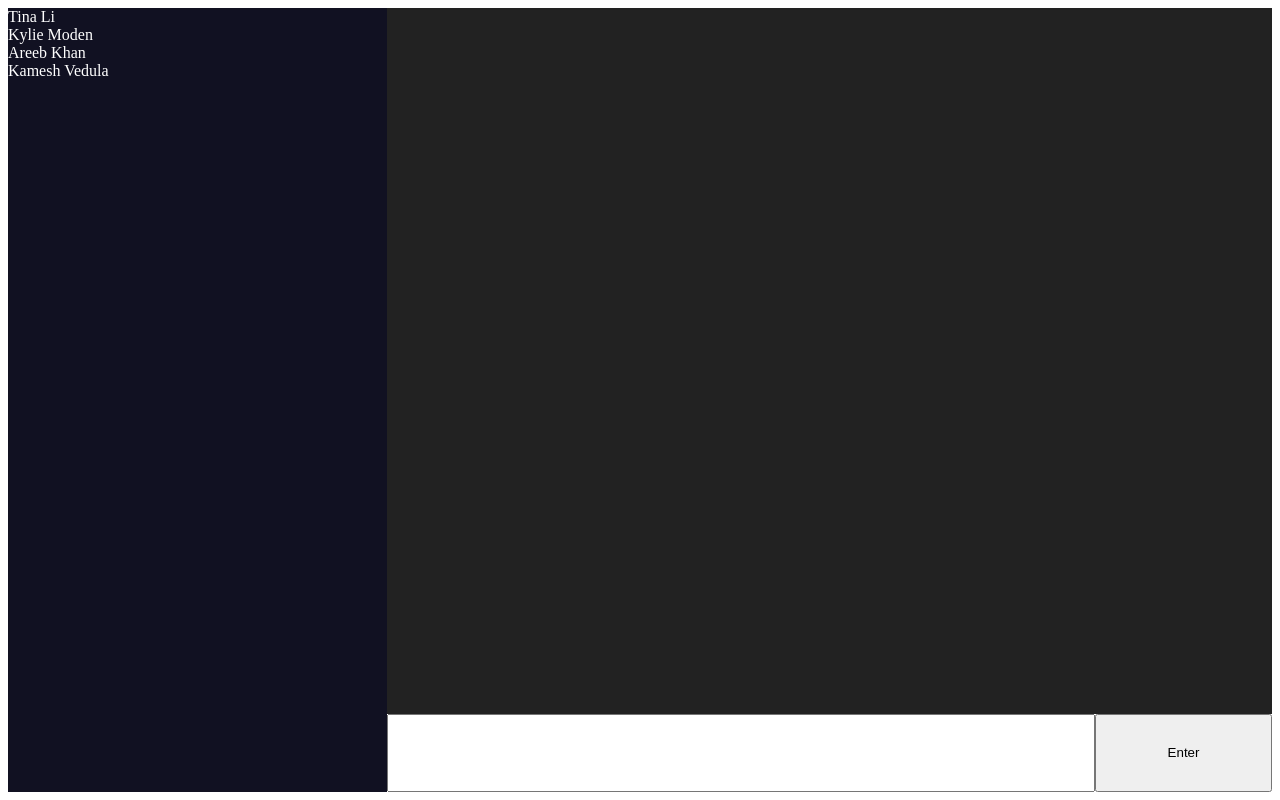
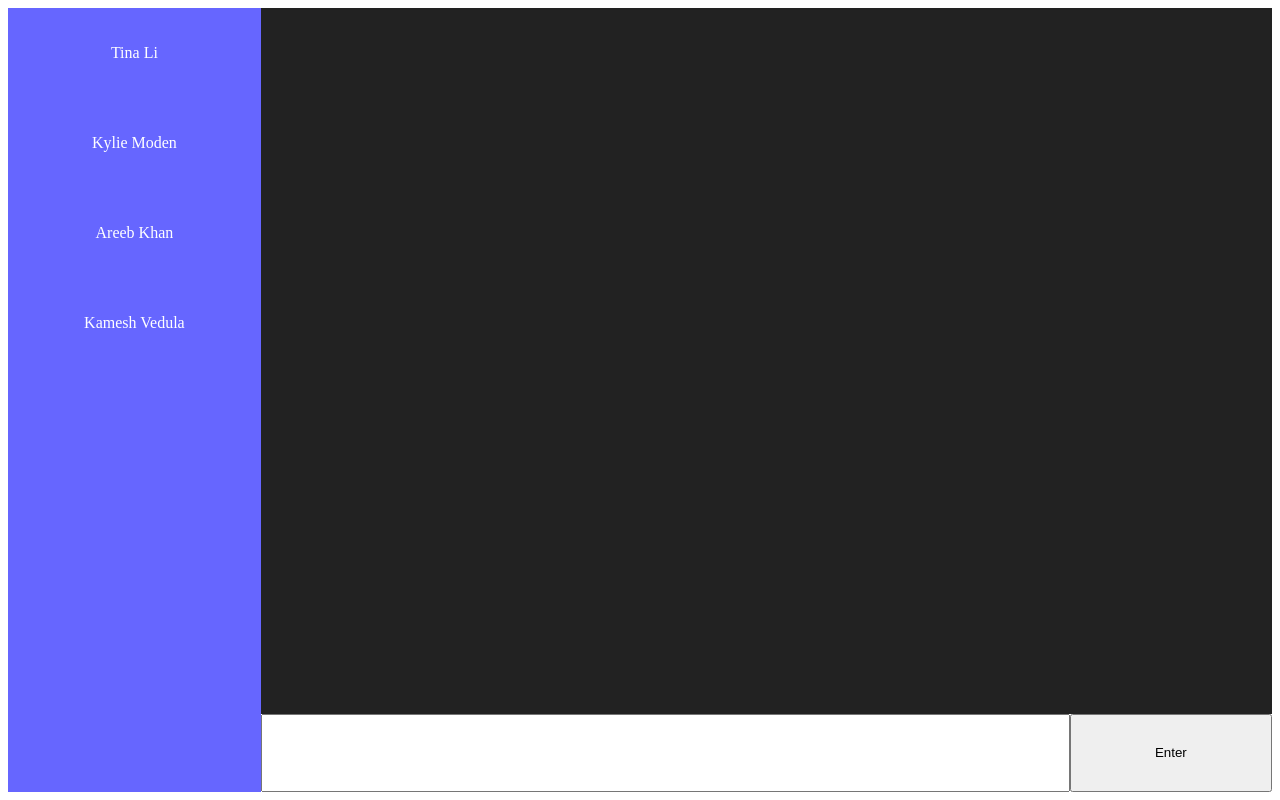
Before and after one commit to duttaoindril/MyoMessenger, a website with bundled scripts: page chatting.html in a window 1280 px wide. Built offline with nearby package versions, Linux system fonts and the light colour scheme; no server answers.

Commit message:
PRETTIER CHAT

```diff
--- a/chatting.html
+++ b/chatting.html
@@ -8,16 +8,16 @@
 <body>
     <div id="friends">
         <div class="friend">
-            Tina Li
+            <p>Tina Li</p>
         </div>
         <div class="friend">
-            Kylie Moden
+            <p>Kylie Moden</p>
         </div>
         <div class="friend">
-            Areeb Khan
+            <p>Areeb Khan</p>
         </div>
         <div class="friend">
-            Kamesh Vedula
+            <p>Kamesh Vedula</p>
         </div>
     </div>
     <div id="chat">
--- a/css/chat.css
+++ b/css/chat.css
@@ -1,14 +1,28 @@
 #friends
 {
-    width: 30%;
+    width: 20%;
     float: left;
     height: 100%;
-    background-color: #112;
+    background-color: #66f;
     color: white;
+}
+.friend
+{
+    width: 100%;
+    text-align: center;
+    padding: 10px 0px;
+    border-radius: 20px;
+}
+.friend:hover {
+    background-color: #44f;
+}
+.friend p
+{
+    padding: 10px 0px;
 }
 #chat
 {
-    width: 70%;
+    width: 80%;
     float: right;
     height: 100%;
 }
```
